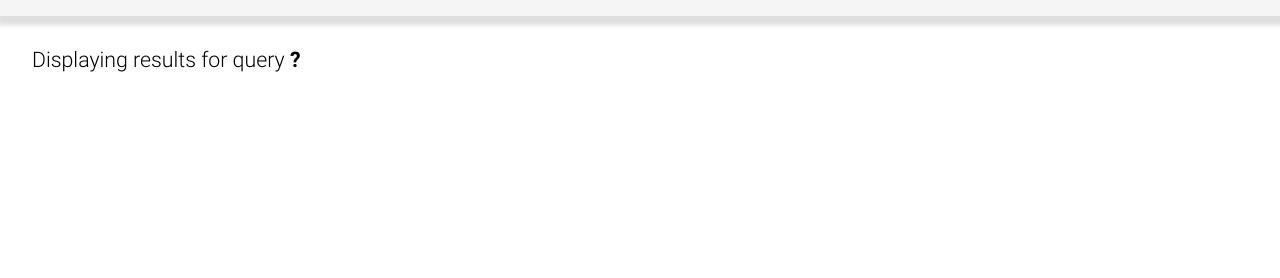
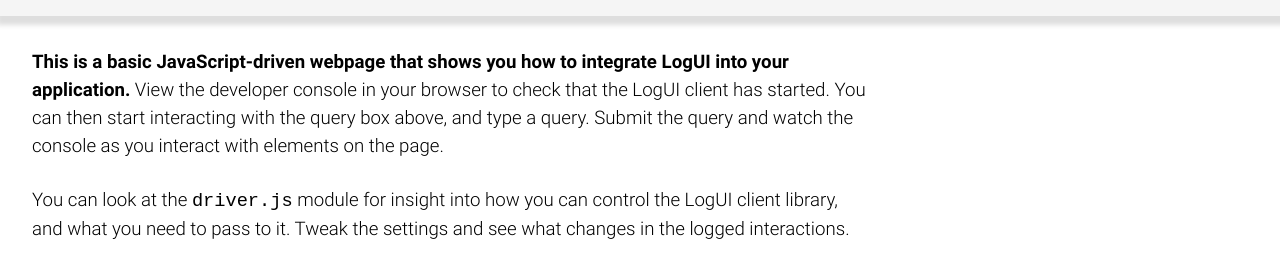
Before and after one commit to logui-framework/example-apps, a plain HTML site: page sample-search/index.html in a window 1280 px wide. Shown: the part 84-362 px from the top of the page. Drawn offline with Linux system fonts and the light colour scheme.

Commit message:
Updated sample search app

```diff
--- a/sample-search/index.html
+++ b/sample-search/index.html
@@ -24,7 +24,19 @@
 
         <main>
             <div id="left-rail">
-                <span class="results-stats">Displaying results for query <span id="query-text">?</span></span>
+
+                <span id="landing-instructions">
+                    <p>
+                    <strong>This is a basic JavaScript-driven webpage that shows you how to integrate LogUI into your application.</strong>
+                    View the developer console in your browser to check that the LogUI client has started.
+                    You can then start interacting with the query box above, and type a query. Submit the query and watch the console as you interact with elements on the page.<br />
+                    </p>
+                    <p>
+                    You can look at the <code>driver.js</code> module for insight into how you can control the LogUI client library, and what you need to pass to it. Tweak the settings and see what changes in the logged interactions.
+                    </p>
+                </span>
+
+                <span class="results-stats">Results for <span id="query-text">?</span>, appended after DOM load</span>
 
                 <ul class="results" id="left-rail-results">
                     <!-- Added programmatically -->
--- a/sample-search/static/driver.js
+++ b/sample-search/static/driver.js
@@ -26,6 +26,9 @@
 
         addFakeResults();
         document.querySelector('#submit-button').disabled = false;
+
+        document.querySelector('#landing-instructions').style.display = 'none';
+        document.querySelector('.results-stats').style.display = 'block';
     },
     350);
 }
--- a/sample-search/static/styles.css
+++ b/sample-search/static/styles.css
@@ -155,3 +155,16 @@
 #entity-card {
     display: none;
 }
+
+.results-stats {
+    display: none;
+}
+
+#landing-instructions {
+    font-size: 14pt;
+    line-height: 1.5;
+}
+
+#landing-instructions p {
+    margin: 0 0 2vw 0;
+}
```
